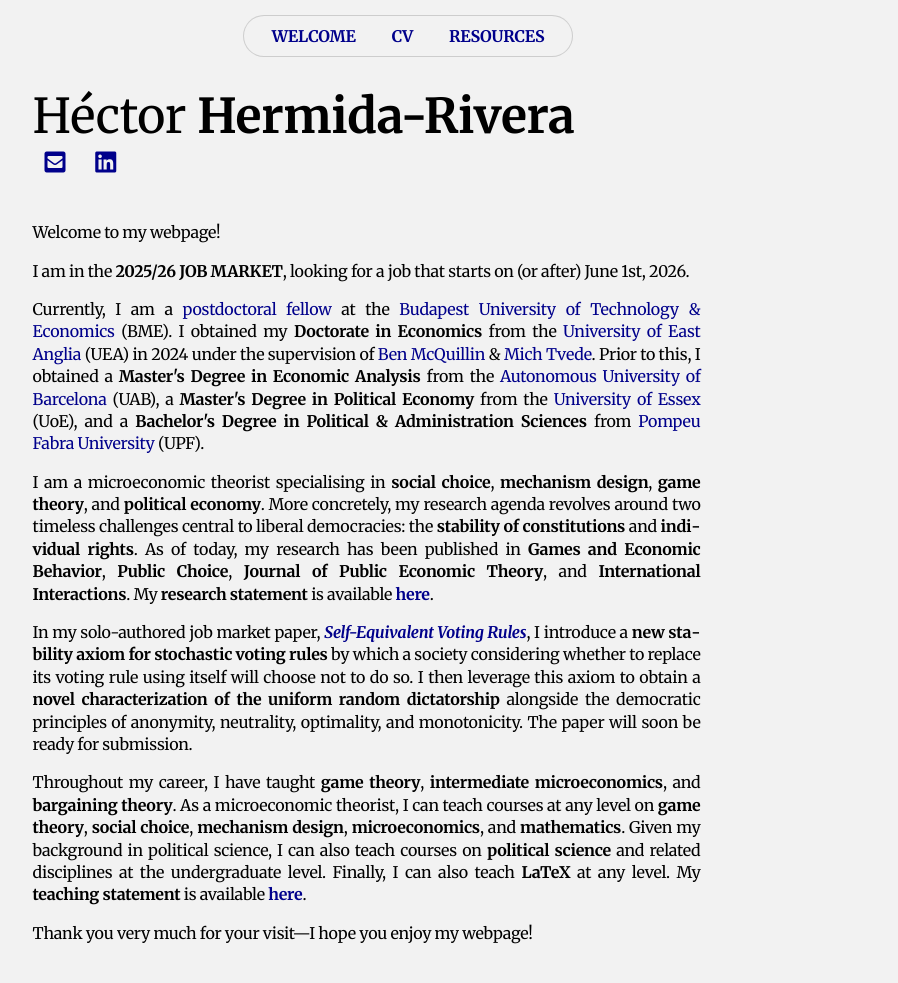
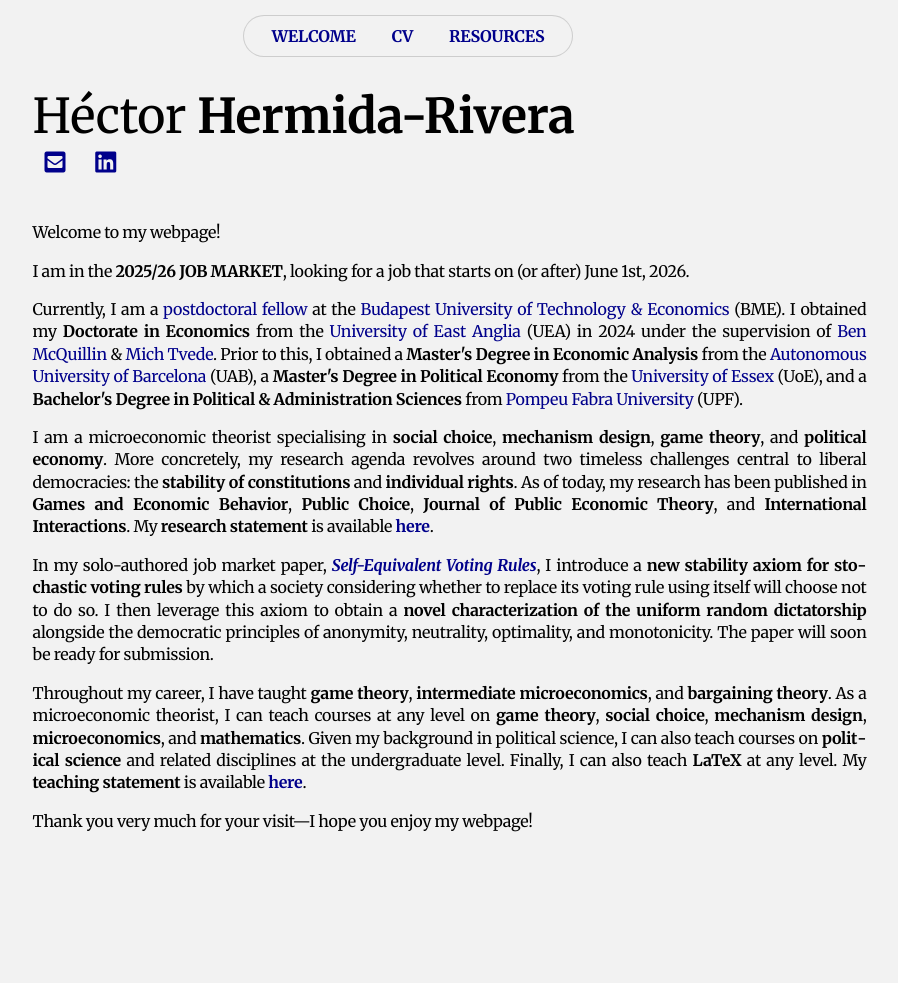
Before and after one commit to HectorHermidaRivera/hectorhermidarivera.github.io, a Jekyll site: the page built from index.md, in a window 1280 px wide and 1000 px high. Shown: the top 983 px of the window, without its empty margins (232-1130 px from the left). Built offline with Jekyll 4.4.1, drawn with Linux system fonts in a browser that asks for light colours; a style sheet for code colours, icons or effects is not loaded.

Commit message:
Update index.md

```diff
--- a/index.md
+++ b/index.md
@@ -39,7 +39,7 @@ title: Héctor Hermida-Rivera
     </a>
   </div>
 
-<div class="three-column">
+<div class="two-column">
   <div class="label"></div>
   <div class="value" style="right-padding: 83px;">
   <p>Welcome to my webpage!</p>
@@ -91,5 +91,4 @@ title: Héctor Hermida-Rivera
   </p>
 
 </div>
-<div class="right-buffer"></div>
 </div>
```
